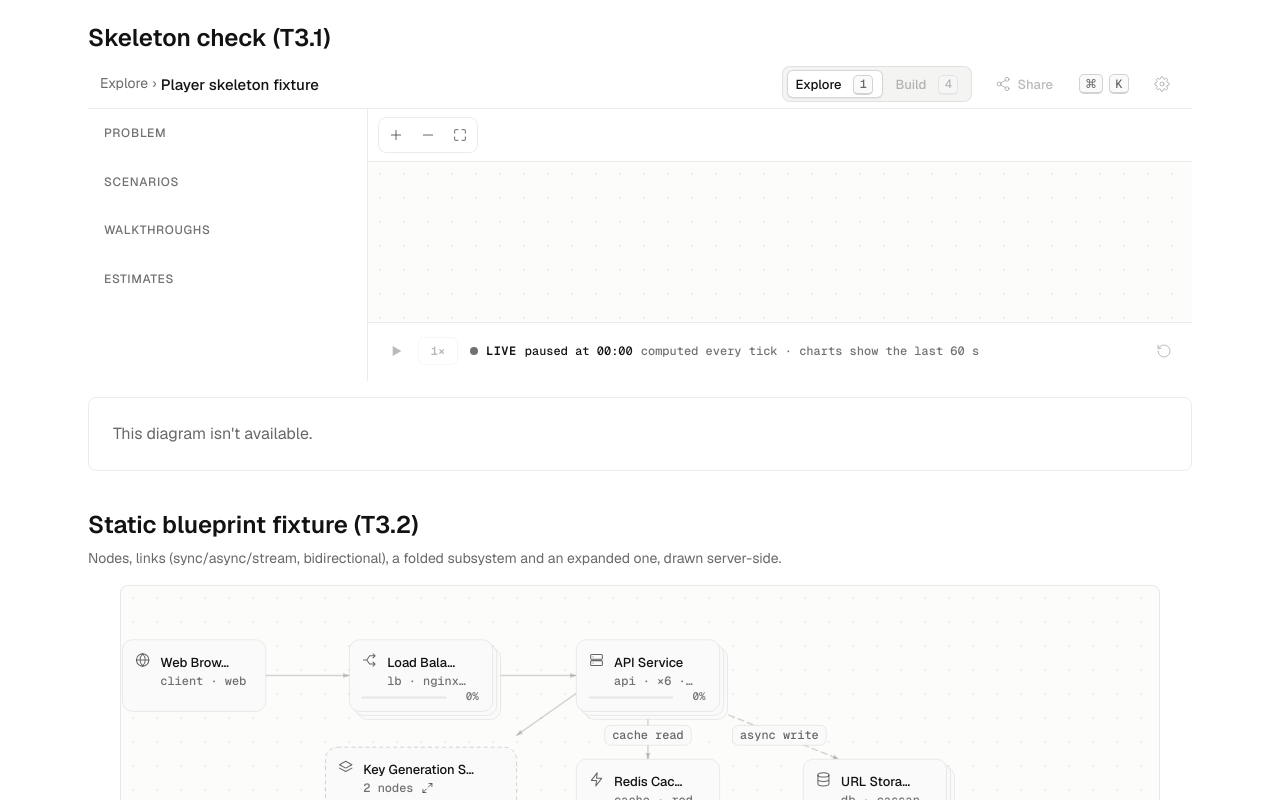
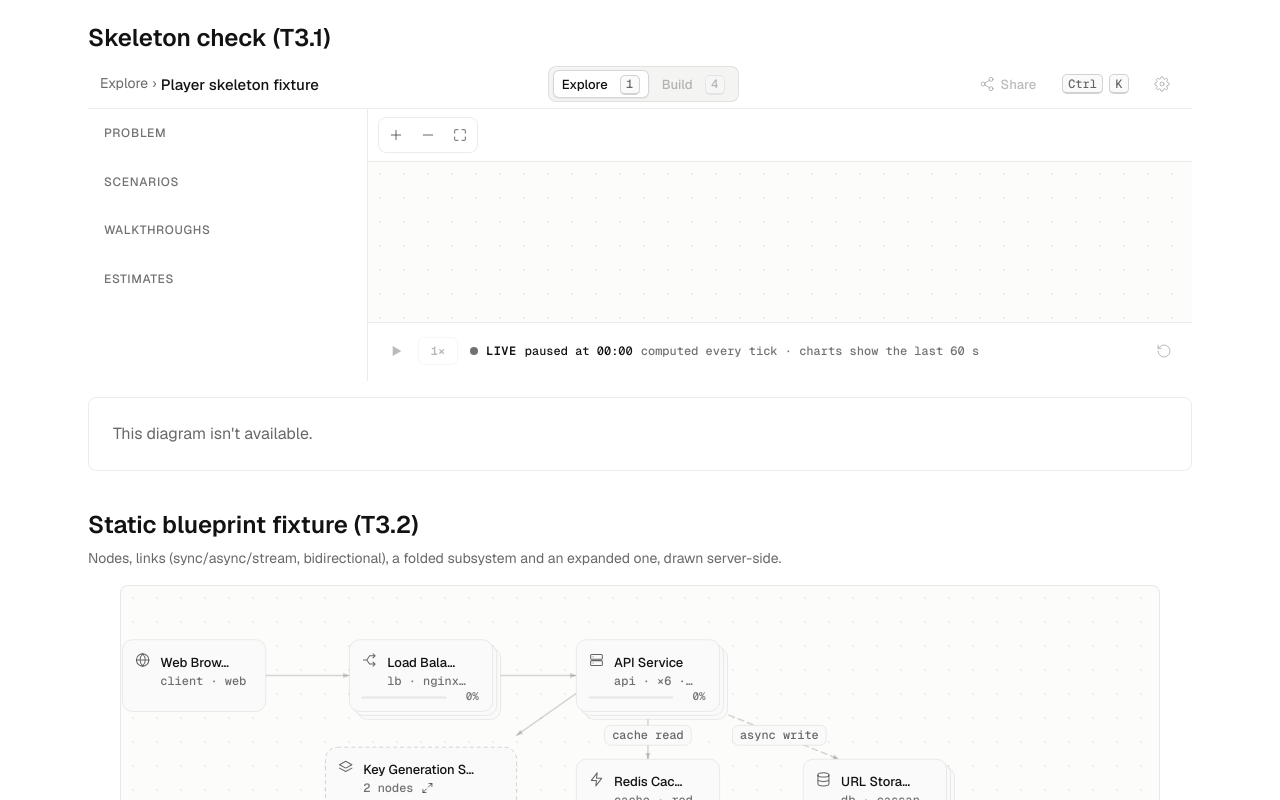
Before and after one commit to nexus-hash/dimensys, a Next.js app: page /dev/player in a window 1280 px wide. Shown: the top 800 px of the page. Built offline with nearby package versions, Linux system fonts and the light colour scheme.

Commit message:
fix(player): top bar shows the platform's command key, mode switcher spaced across the bar

```diff
--- a/app/(components)/player/shell/TopBar.tsx
+++ b/app/(components)/player/shell/TopBar.tsx
@@ -3,7 +3,7 @@
 import Link from 'next/link';
 import { IconButton, Button, Kbd } from '@/app/(components)/ui';
 import { PanelLeftIcon, ShareIcon, SettingsIcon } from '@/app/(components)/ui/icons';
-import { useCommandPalette } from '@/app/(components)/command';
+import { useCommandPalette, usePlatformModKey } from '@/app/(components)/command';
 import type { PlayerMode } from '../store/playerStore';
 import { ModeSwitcher } from './ModeSwitcher';
 import { PlayerBreadcrumbs } from './PlayerBreadcrumbs';
@@ -24,6 +24,8 @@ export interface TopBarProps {
  */
 export function TopBar({ title, labelsById, modeAvailability, railOpen, onToggleRail }: TopBarProps) {
   const { openPalette } = useCommandPalette();
+  const modKey = usePlatformModKey();
+
   return (
     <header className="player-topbar">
       <IconButton
@@ -49,7 +51,7 @@ export function TopBar({ title, labelsById, modeAvailability, railOpen, onToggle
         <PlayerBreadcrumbs rootLabel={title} labelsById={labelsById} />
       </nav>
 
-      <div className="ml-auto flex min-w-0 items-center gap-2">
+      <div className="flex min-w-0 items-center gap-2">
         <ModeSwitcher availability={modeAvailability} />
       </div>
 
@@ -63,7 +65,7 @@ export function TopBar({ title, labelsById, modeAvailability, railOpen, onToggle
           <ShareIcon />
         </IconButton>
         <Button variant="ghost" size="sm" className="player-desktop-only gap-1.5" onClick={openPalette} aria-label="Command palette">
-          <Kbd>⌘</Kbd>
+          <Kbd>{modKey}</Kbd>
           <Kbd>K</Kbd>
         </Button>
         <IconButton aria-label="Settings" disabled title="Settings (coming soon)">
--- a/app/globals.css
+++ b/app/globals.css
@@ -773,6 +773,7 @@
 .player-topbar {
   display: flex;
   align-items: center;
+  justify-content: space-between;
   gap: 12px;
   padding: 0 12px;
   border-bottom: 1px solid var(--color-line-hairline);
```
